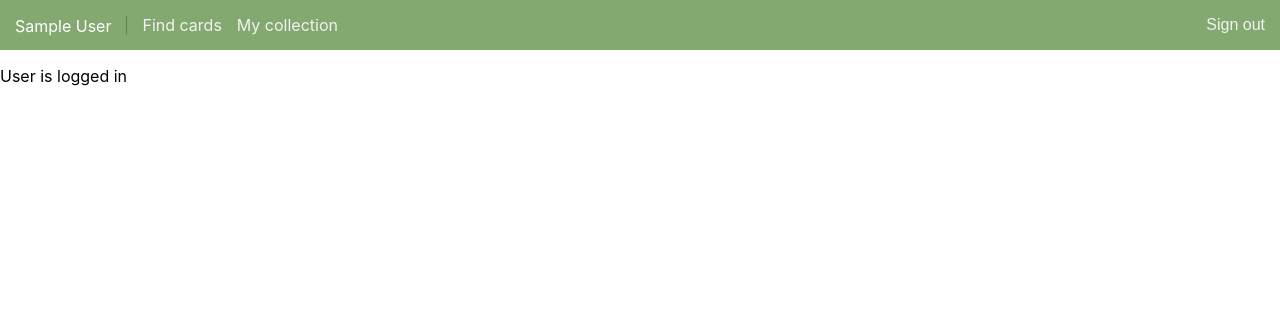
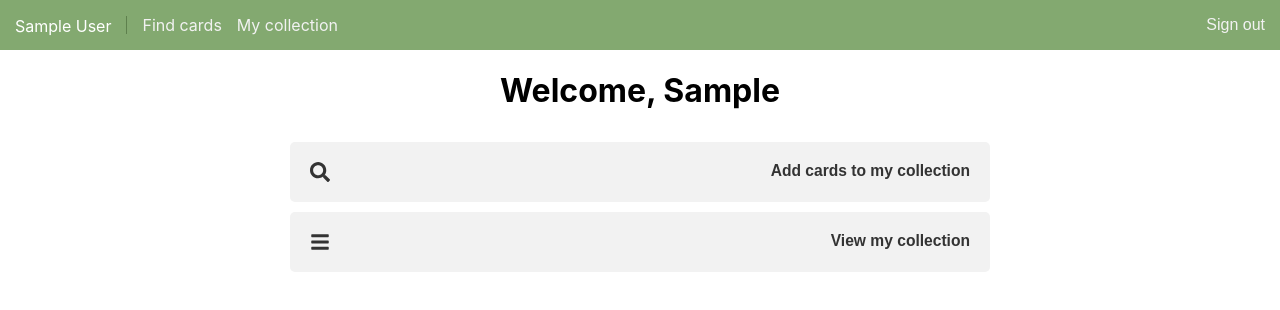
Before and after one commit to frankmangone/mtg-card-listing, a React (Create React App) app: page / in a window 1280 px wide. Shown: the top 310 px of the page. Built offline with nearby package versions, Linux system fonts and the light colour scheme; no server answers; sample sign-in values are in the browser's storage.

Commit message:
Added logged in home screen

```diff
--- a/src/pages/HomePage.tsx
+++ b/src/pages/HomePage.tsx
@@ -1,4 +1,7 @@
+import styled from "styled-components"
+
 import { MainLayout } from "../layouts/MainLayout"
+import { LoggedInHome } from "./components/home/LoggedInHome"
 
 import { useUser } from "../context/FirebaseContext"
 
@@ -7,7 +10,15 @@ export const HomePage: React.FC = () => {
 
   return (
     <MainLayout>
-      {user ? <p>User is logged in</p> : <p>User is not logged in</p>}
+      <HomePageWrapper>
+        {user ? <LoggedInHome /> : <p>User is not logged in</p>}
+      </HomePageWrapper>
     </MainLayout>
   )
 }
+
+const HomePageWrapper = styled.div`
+  height: calc(100vh - 50px);
+  width: 100%;
+  text-align: center;
+`
--- /dev/null
+++ b/src/pages/components/home/HomeOptions.tsx
@@ -0,0 +1,53 @@
+import styled from "styled-components"
+
+interface HomeOptionsProps {
+  children: JSX.Element | JSX.Element[]
+}
+
+export const HomeOptionsWrapper: React.FC<HomeOptionsProps> = (props) => {
+  const { children } = props
+
+  return (
+    <OptionsWrapper>
+      <div>{children}</div>
+    </OptionsWrapper>
+  )
+}
+
+const OptionsWrapper = styled.div`
+  width: 100%;
+  display: flex;
+  justify-content: center;
+
+  & > div {
+    flex-basis: 700px;
+    margin-left: 20px;
+    margin-right: 20px;
+    display: flex;
+    flex-direction: column;
+    justify-content: flex-start;
+  }
+`
+
+export const HomeOptionButton = styled.button`
+  padding: 20px;
+  display: flex;
+  cursor: pointer;
+  margin-top: 10px;
+  border: none;
+  border-radius: 5px;
+  background-color: var(--color-lightergrey);
+  color: var(--color-darkgrey);
+  transition: all 0.1s linear;
+
+  &:hover {
+    box-shadow: 0 0 3px 1px var(--color-grey);
+  }
+
+  h3 {
+    font-weight: bold;
+    margin: 0;
+    text-align: right;
+    flex-grow: 1;
+  }
+`
--- /dev/null
+++ b/src/pages/components/home/LoggedInHome.tsx
@@ -0,0 +1,30 @@
+import styled from "styled-components"
+import { HomeOptionsWrapper, HomeOptionButton } from "./HomeOptions"
+import { FaSearch, FaBars } from "react-icons/fa"
+
+import { useHistory } from "react-router-dom"
+import { useUser } from "../../../context/FirebaseContext"
+
+export const LoggedInHome = () => {
+  const { user } = useUser()
+  const history = useHistory()
+
+  const navigateToSearch = () => history.push({ pathname: "/search" })
+  const navigateToCollection = () => history.push({ pathname: "/collection" })
+
+  return (
+    <>
+      <h1>Welcome, {user?.displayName?.split(" ")[0]}</h1>
+      <HomeOptionsWrapper>
+        <HomeOptionButton onClick={navigateToSearch}>
+          <FaSearch size={20} />
+          <h3>Add cards to my collection</h3>
+        </HomeOptionButton>
+        <HomeOptionButton onClick={navigateToCollection}>
+          <FaBars size={20} />
+          <h3>View my collection</h3>
+        </HomeOptionButton>
+      </HomeOptionsWrapper>
+    </>
+  )
+}
```
